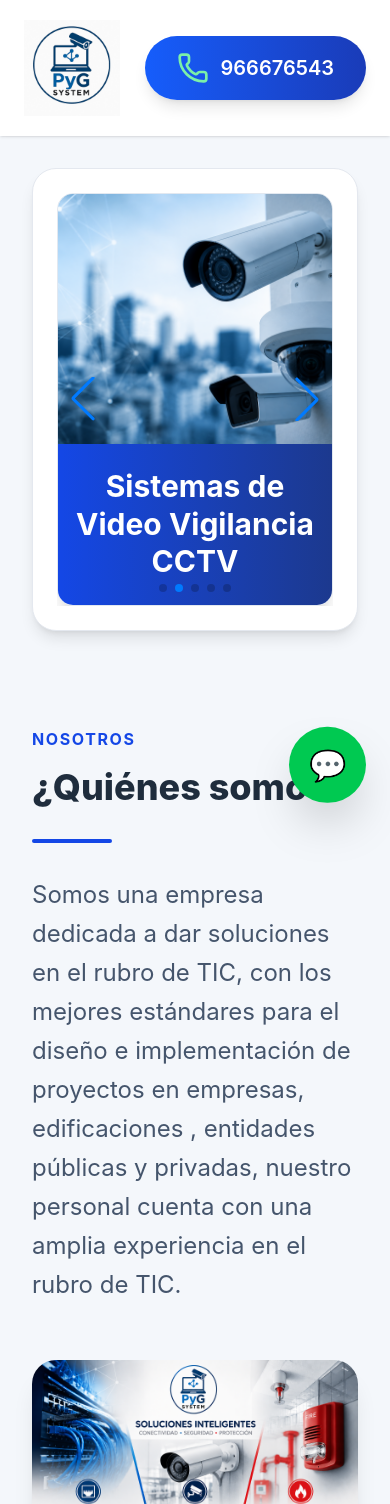
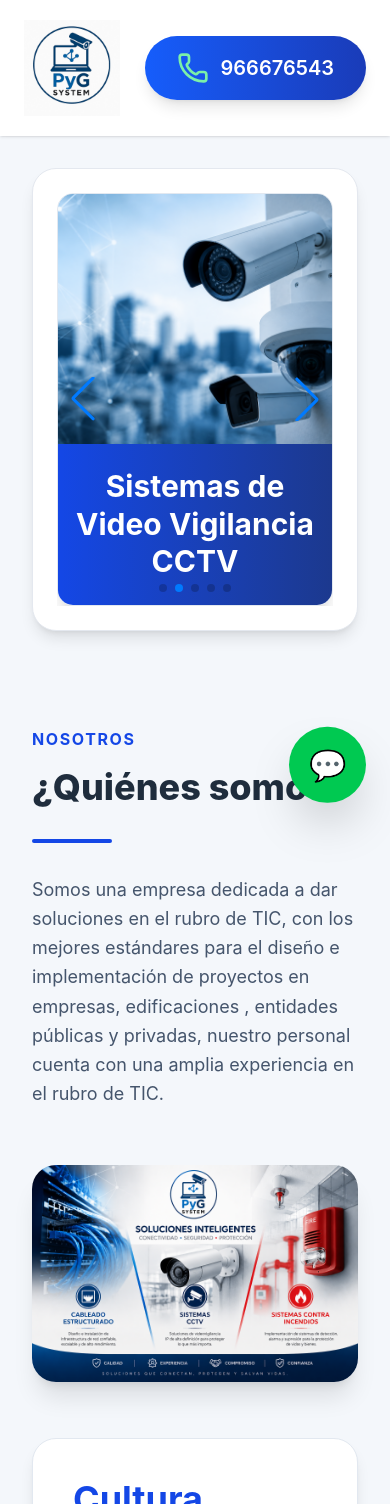
Before and after one commit to pygsystem/pygsystem, a React (Vite) app: page / in a window 390 px wide. Shown: the top 1504 px of the page. Built offline with nearby package versions, Linux system fonts and the light colour scheme.

Commit message:
actulizar

```diff
--- a/src/App.jsx
+++ b/src/App.jsx
@@ -254,7 +254,7 @@ const brands = [
               <h2 className="text-4xl md:text-6xl font-extrabold mb-8 text-[#1f2d3d]">¿Quiénes somos?</h2>
               <div className="w-20 h-1 bg-blue-700 mb-8 rounded-full"></div>
 
-              <p className="text-2xl text-slate-600 leading-relaxed">
+              <p className="text-lg md:text-2xl text-slate-600 leading-relaxed break-words">
                 Somos una empresa dedicada a dar soluciones en el rubro de TIC, con los mejores estándares para el diseño e implementación de proyectos en empresas, edificaciones , entidades públicas y privadas, nuestro personal
                 cuenta con una amplia experiencia en el rubro de TIC.
               </p>
```
